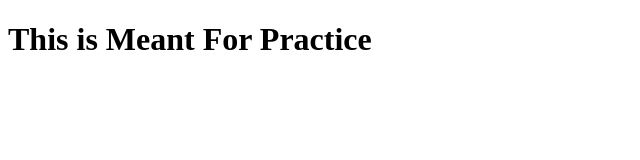
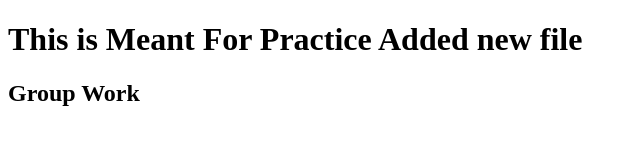
Before and after one commit to ngigi1234/practice-github-collaboration, a plain HTML site: page index.html in a window 1280 px wide. Shown: the whole page, without its empty margins (0-640 px from the left). Drawn offline with Linux system fonts and the light colour scheme.

Commit message:
added new feature

```diff
--- a/index.html
+++ b/index.html
@@ -8,6 +8,11 @@
 <body>
     <h1>
         This is Meant For Practice
+        Added new file
+
+
     </h1>
+
+    <h2>Group Work</h2>
 </body>
 </html>
```
